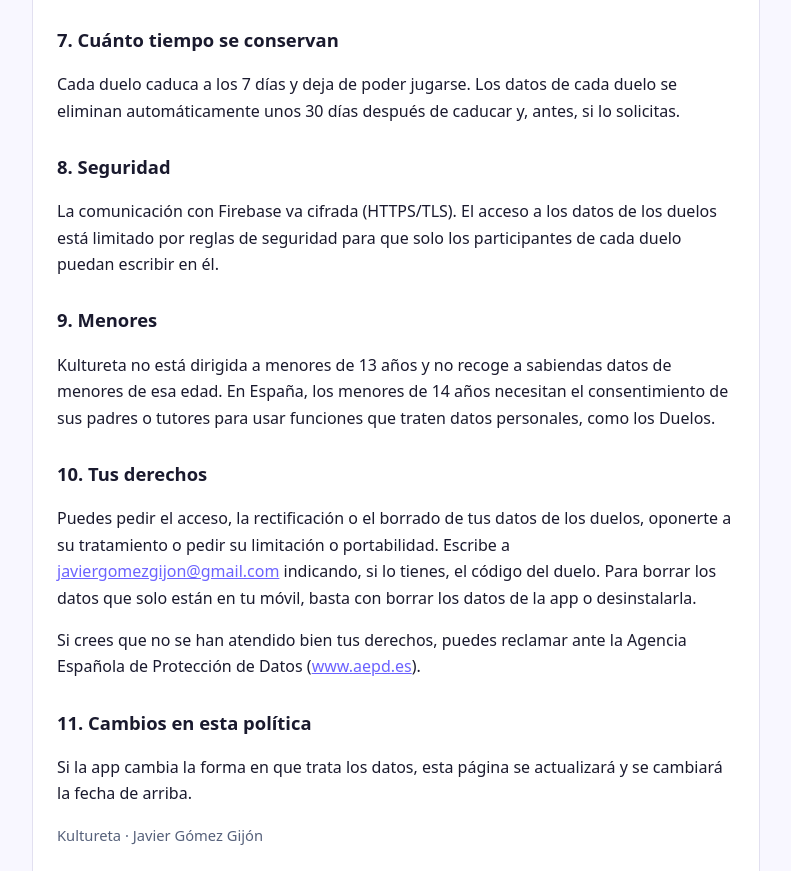
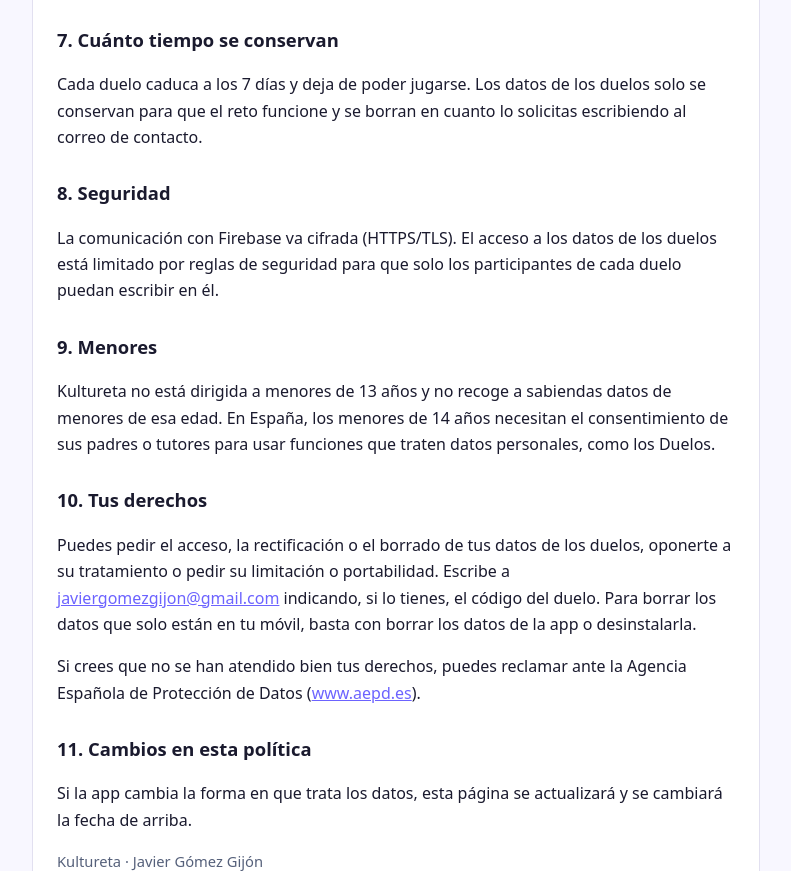
Before and after one commit to Javiergg00/kultureta-privacidad, a plain HTML site: page index.html in a window 1280 px wide. Shown: the part 1896-2767 px from the top of the page, without its empty margins (244-1035 px from the left). Drawn offline with Linux system fonts and the light colour scheme.

Commit message:
Update index.html

```diff
--- a/index.html
+++ b/index.html
@@ -71,7 +71,7 @@ Contacto: <a href="mailto:javiergomezgijon@gmail.com">javiergomezgijon@gmail.com
 </ul>
 
 <h2>7. Cuánto tiempo se conservan</h2>
-<p>Cada duelo caduca a los 7 días y deja de poder jugarse. Los datos de cada duelo se eliminan automáticamente unos 30 días después de caducar y, antes, si lo solicitas.</p>
+<p>Cada duelo caduca a los 7 días y deja de poder jugarse. Los datos de los duelos solo se conservan para que el reto funcione y se borran en cuanto lo solicitas escribiendo al correo de contacto.</p>
 
 <h2>8. Seguridad</h2>
 <p>La comunicación con Firebase va cifrada (HTTPS/TLS). El acceso a los datos de los duelos está limitado por reglas de seguridad para que solo los participantes de cada duelo puedan escribir en él.</p>
```
